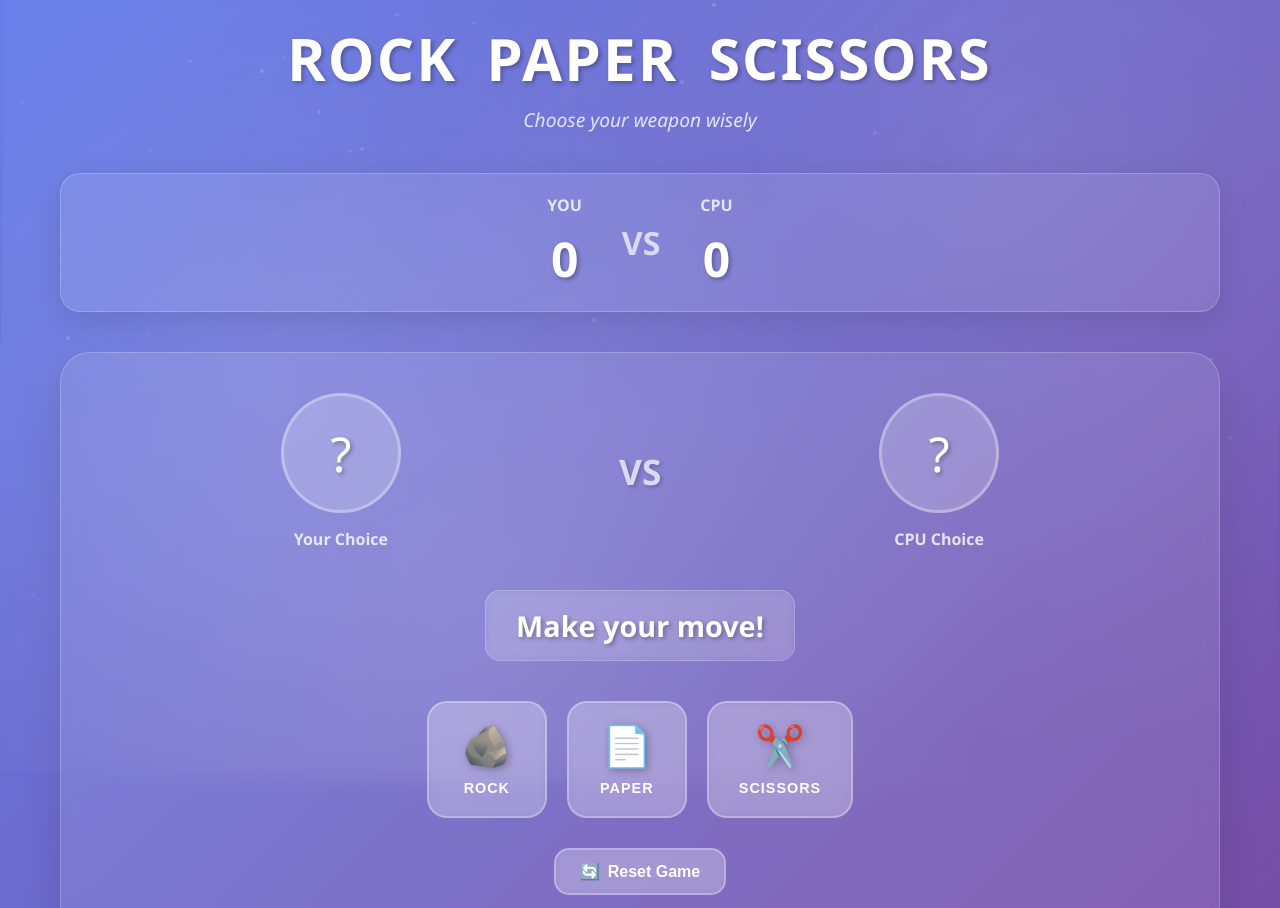
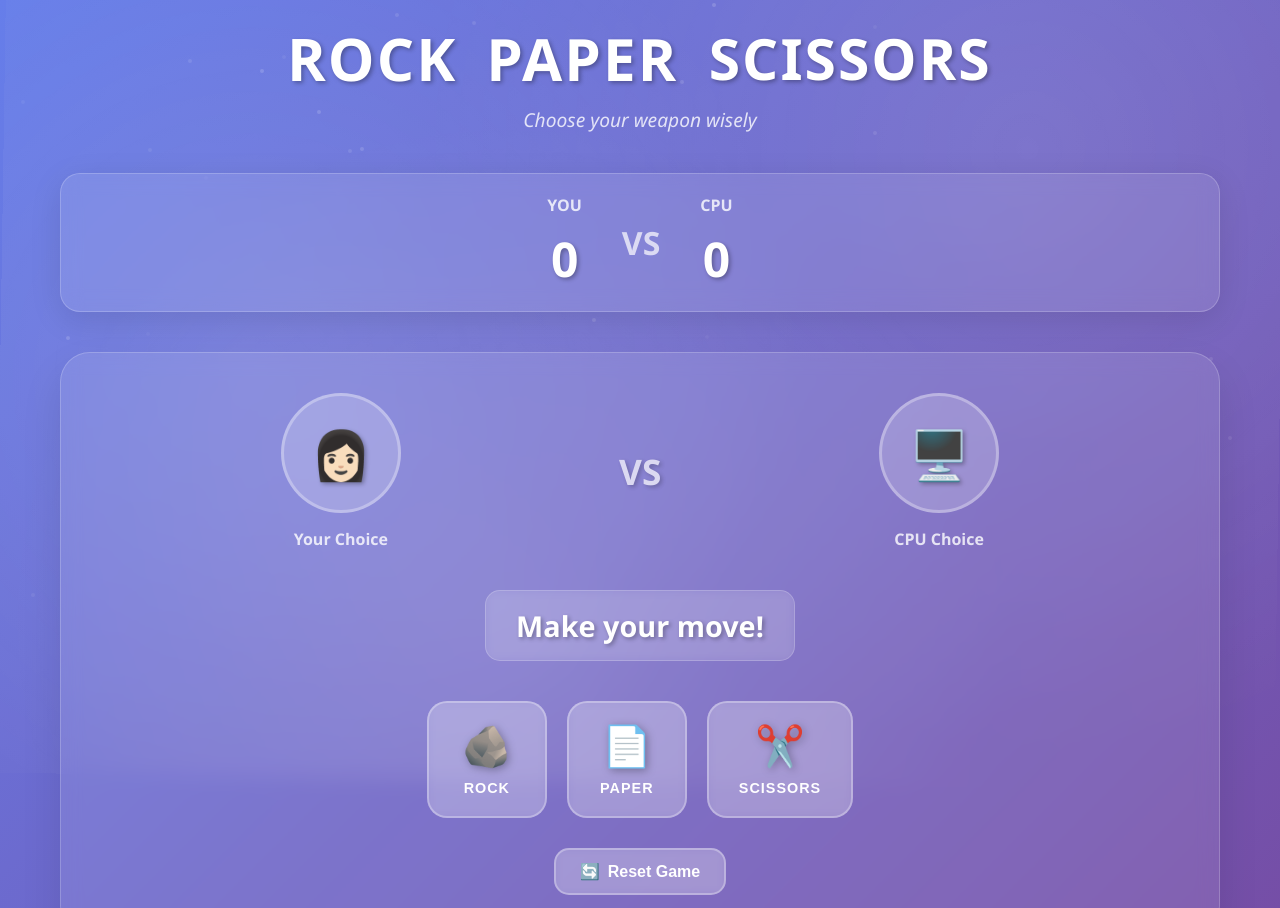
Before and after one commit to Vidhi-P05/WebDev-Projects, a plain HTML site: page Rock-Paper-Scissors/index.html in a window 1280 px wide. Shown: the top 908 px of the page. Drawn offline with Linux system fonts and the light colour scheme.

Commit message:
Changed players pic

```diff
--- a/Rock-Paper-Scissors/index.html
+++ b/Rock-Paper-Scissors/index.html
@@ -35,7 +35,7 @@
             <div class="choice-display">
                 <div class="player-choice">
                     <div class="choice-container" id="playerChoice">
-                        <div class="choice-placeholder">?</div>
+                        <div class="choice-placeholder">👩🏻</div>
                     </div>
                     <div class="choice-label">Your Choice</div>
                 </div>
@@ -46,7 +46,7 @@
 
                 <div class="computer-choice">
                     <div class="choice-container" id="computerChoice">
-                        <div class="choice-placeholder">?</div>
+                        <div class="choice-placeholder">🖥️</div>
                     </div>
                     <div class="choice-label">CPU Choice</div>
                 </div>
```
